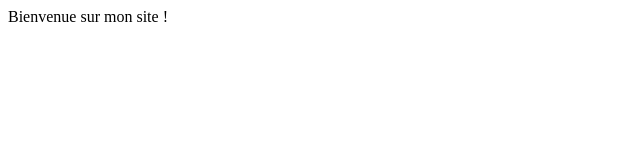
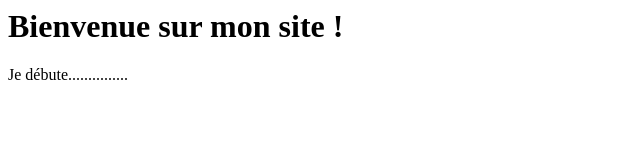
Before and after one commit to SNicolas86/SNicolas86.github.io, a plain HTML site: page index.html in a window 1280 px wide. Shown: the whole page, without its empty margins (0-640 px from the left). Drawn offline with Linux system fonts and the light colour scheme.

Commit message:
Update index.html

```diff
--- a/index.html
+++ b/index.html
@@ -1 +1,2 @@
-Bienvenue sur mon site !
+<h1>Bienvenue sur mon site !</h1>
+<p>Je débute...............</p>
```
